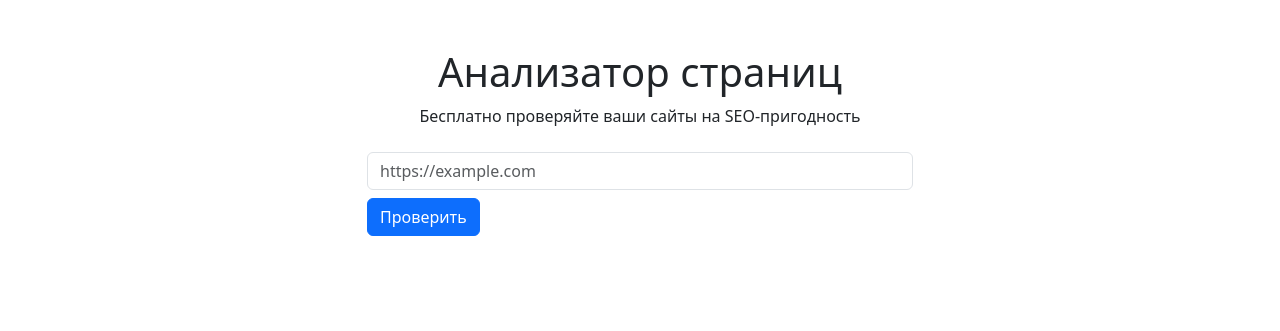
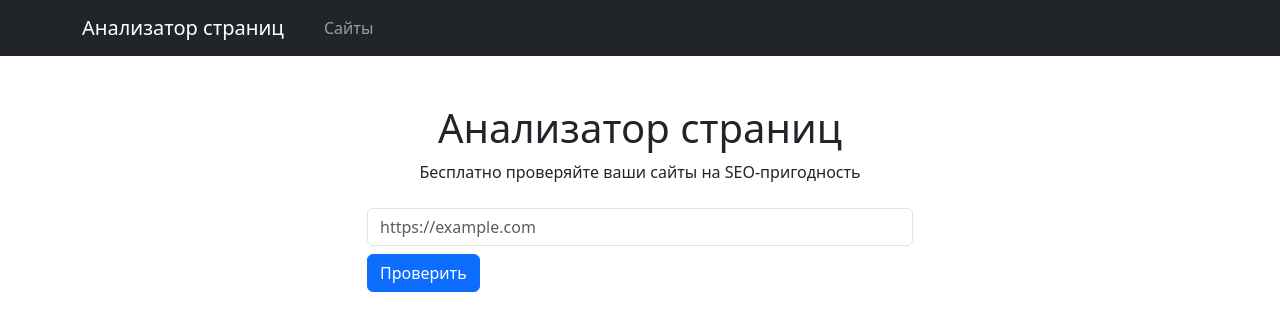
Before and after one commit to GrScode404/python-project-83, a Flask app: page / in a window 1280 px wide. Shown: the top 331 px of the page. Run offline with Flask 3, Linux system fonts and the light colour scheme.

Commit message:
Added header

```diff
--- a/page_analyzer/templates/index.html
+++ b/page_analyzer/templates/index.html
@@ -11,6 +11,24 @@
           crossorigin="anonymous">
   </head>
   <body>
+    <nav class="navbar navbar-expand-lg navbar-dark bg-dark">
+      <div class="container">
+        <a class="navbar-brand" href="{{ url_for('index') }}">
+          Анализатор страниц
+        </a>
+
+        <div class="collapse navbar-collapse">
+          <ul class="navbar-nav ms-3">
+            <li class="nav-item">
+              <a class="nav-link" href="{{ url_for('urls') }}">
+                Сайты
+              </a>
+            </li>
+          </ul>
+        </div>
+      </div>
+    </nav>
+
     <div class="container mt-5">
       {% with messages = get_flashed_messages(with_categories=true) %}
         {% if messages %}
```
Also changed, not shown: page_analyzer/templates/url.html (+18 -0 lines), page_analyzer/templates/urls.html (+18 -0 lines).
